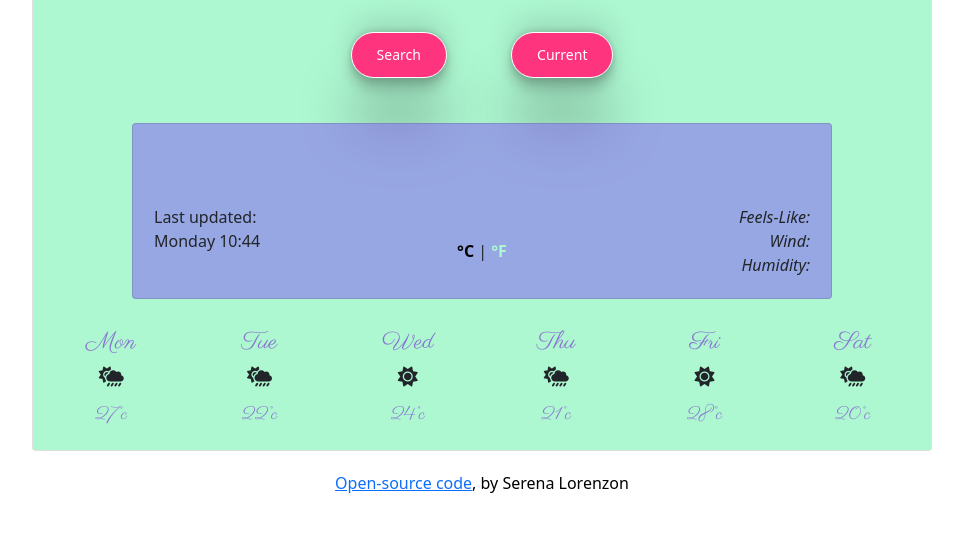
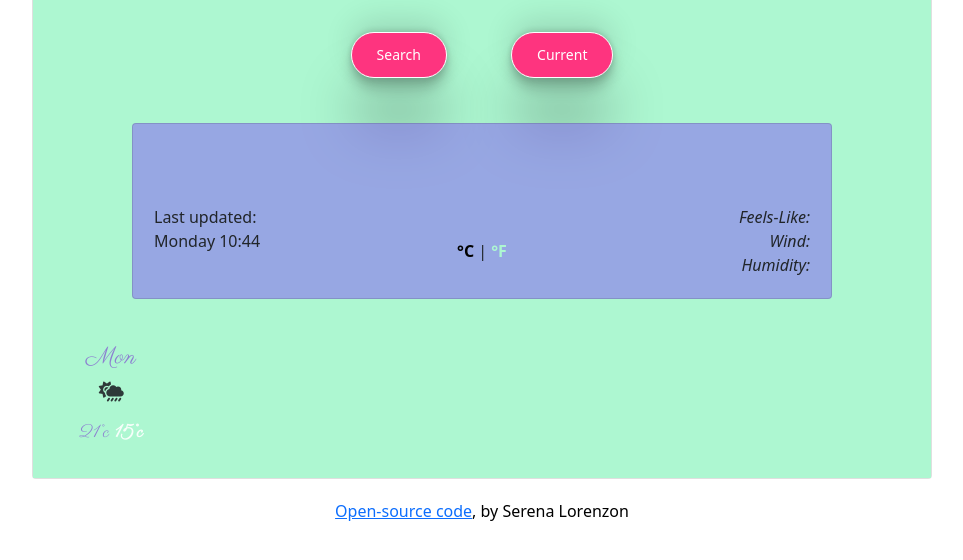
Before and after one commit to starrynight86/weather-app-project, a plain HTML site: page index.html in a window 1280 px wide. Shown: the part 158-718 px from the top of the page, without its empty margins (158-1121 px from the left). Drawn offline with nearby package versions, Linux system fonts and the light colour scheme; no server answers.

Commit message:
Fixed html and css
changed the html of the forecasts section and its css

```diff
--- a/index.html
+++ b/index.html
@@ -93,44 +93,19 @@
 							</div>
 						</div>
 					</div>
+					<div class="weather-forecast">
+						<div class="row">
+							<div class="col-2">
+								<div class="weather-forecast-date"><h6>Mon</h6></div>
 
-					<div class="row">
-						<div class="col">
-							<h6>Mon</h6>
-							<i class="fas fa-cloud-sun-rain meteo-icon"></i>
-							<br />
-							<h6 class="temperature">27°c</h6>
-						</div>
-						<div class="col">
-							<h6>Tue</h6>
-							<i class="fas fa-cloud-sun-rain meteo-icon"></i>
-							<br />
-							<h6 class="temperature">22°c</h6>
-						</div>
-						<div class="col">
-							<h6>Wed</h6>
-							<i class="fas fa-sun meteo-icon"></i>
-							<br />
-							<h6 class="temperature">24°c</h6>
-						</div>
-						<div class="col">
-							<h6>Thu</h6>
-							<i class="fas fa-cloud-sun-rain meteo-icon"></i>
-							<br />
-							<h6 class="temperature">21°c</h6>
-						</div>
-						<div class="col">
-							<h6>Fri</h6>
-							<i class="fas fa-sun meteo-icon"></i>
-							<br />
-							<h6 class="temperature">28°c</h6>
-						</div>
-						<div class="col">
-							<h6>Sat</h6>
-							<i class="fas fa-cloud-sun-rain meteo-icon"></i>
+								<i class="fas fa-cloud-sun-rain meteo-icon"></i>
+								<br />
 
-							<br />
-							<h6 class="temperature">20°c</h6>
+								<div class="weather-forecast-temperatures">
+									<span class="weather-forecast-temperature-max"> 21°c</span>
+									<span class="weather-forecast-temperature-min">15°c</span>
+								</div>
+							</div>
 						</div>
 					</div>
 				</div>
--- a/src/style.css
+++ b/src/style.css
@@ -136,3 +136,21 @@ p {
 	font-size: 40px;
 	font-family: "Parisienne", cursive;
 }
+.weather-forecast {
+	background-color: transparent;
+	border-radius: 5px;
+	opacity: 0.9;
+	padding: 15px 0;
+}
+
+.weather-forecast-temperatures {
+	font-size: 18px;
+	color: #8972d1;
+	font-family: "Parisienne", cursive;
+	margin-top: 15px;
+}
+
+.weather-forecast-temperature-min {
+	color: white;
+	font-weight: bold;
+}
```
